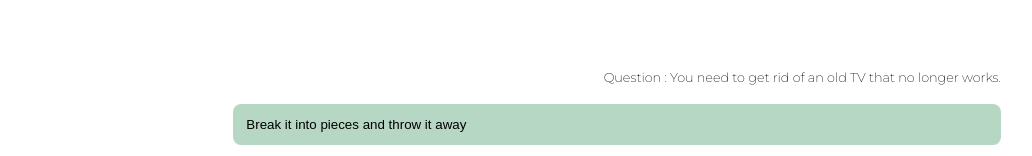
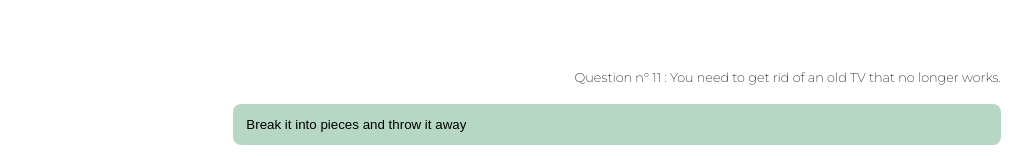
Before and after one commit to BlueSetbyeol/dam_it, a Next.js app: page /quiz/1 in a window 1280 px wide. Both pictures are taken after a click on the button "Choose an answer". Shown: the part 218-374 px from the top of the page, without its empty margins (23-1055 px from the left). Built offline with nearby package versions, Linux system fonts and the light colour scheme.

Commit message:
forgotten addon

```diff
--- a/src/app/quiz/[id]/page.tsx
+++ b/src/app/quiz/[id]/page.tsx
@@ -122,7 +122,9 @@ export default function Quiz() {
               </article>
             ) : (
               <article className="answer_zone">
-                <p>Question : {firstQuestion?.mission}</p>
+                <p>
+                  Question n° {secondQuestion?.id} : {firstQuestion?.mission}
+                </p>
                 <div>
                   {firstQuestion?.answers.map((object) => (
                     <button
```
